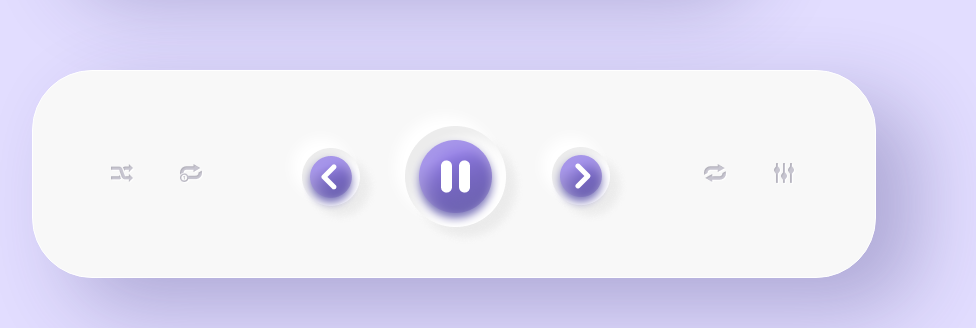
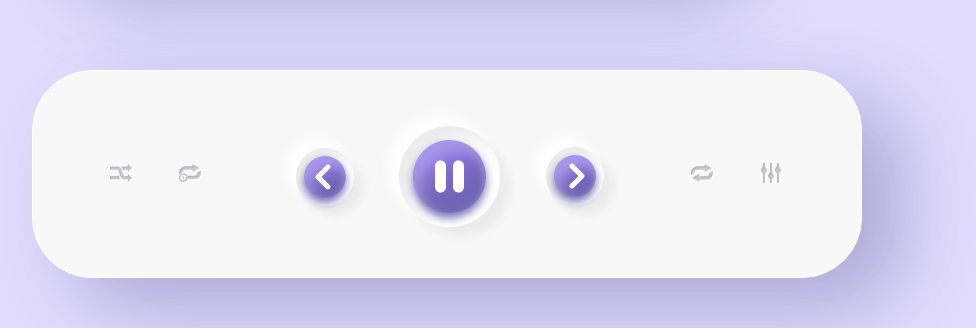
Before and after one commit to Sam44323/Player-Neumorphism, a React (Create React App) app: page / in a window 1280 px wide. Shown: the part 441-769 px from the top of the page, without its empty margins (68-1044 px from the left). Built offline with nearby package versions, Linux system fonts and the light colour scheme.

Commit message:
refactor

```diff
--- a/src/styles/PlayerControls.module.scss
+++ b/src/styles/PlayerControls.module.scss
@@ -2,7 +2,7 @@
 
 .PlayerControlsContainer {
   @include ContainerStyles();
-  max-width: 844px;
+  max-width: 830px;
   .TopContainer {
     display: flex;
     justify-content: space-between;
```
